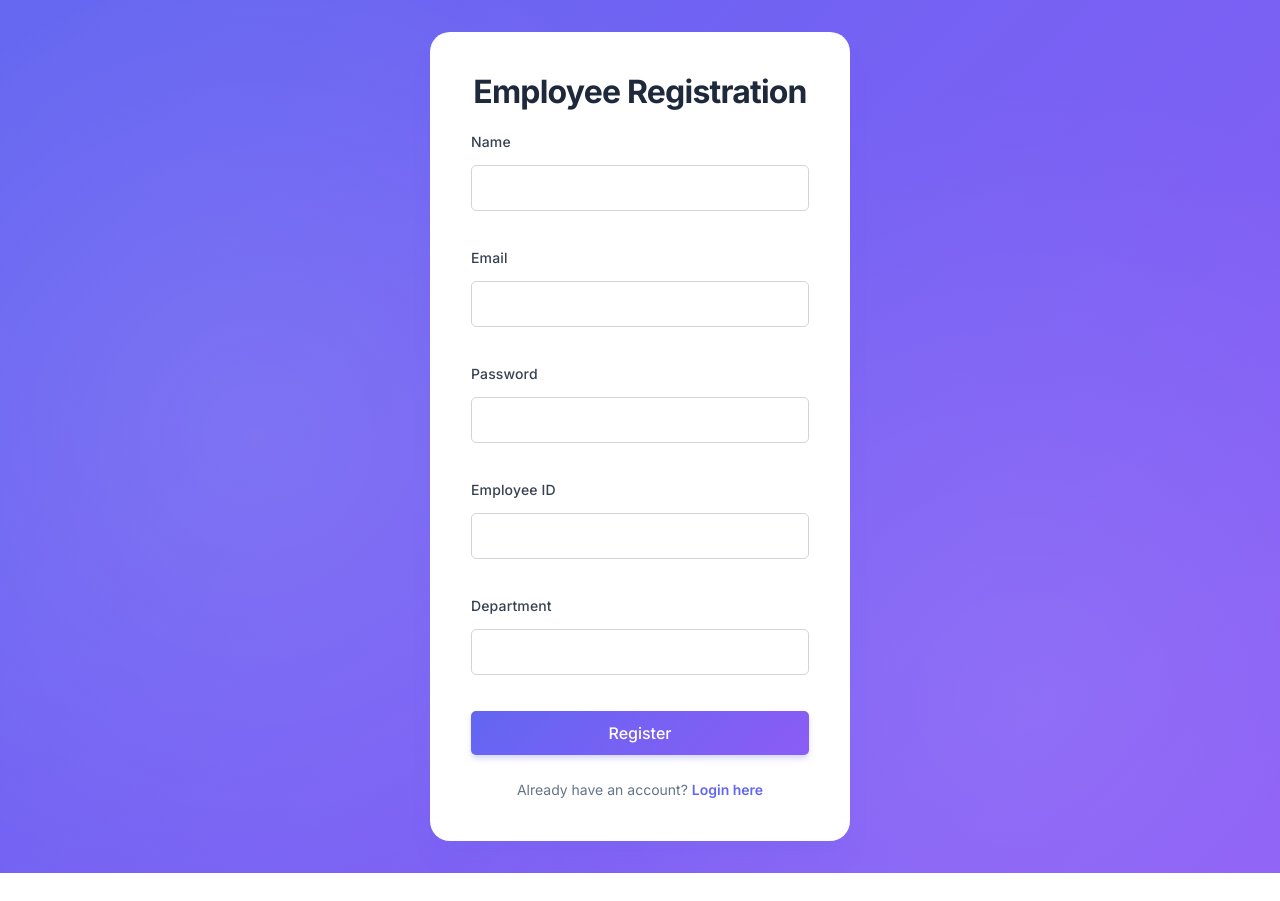
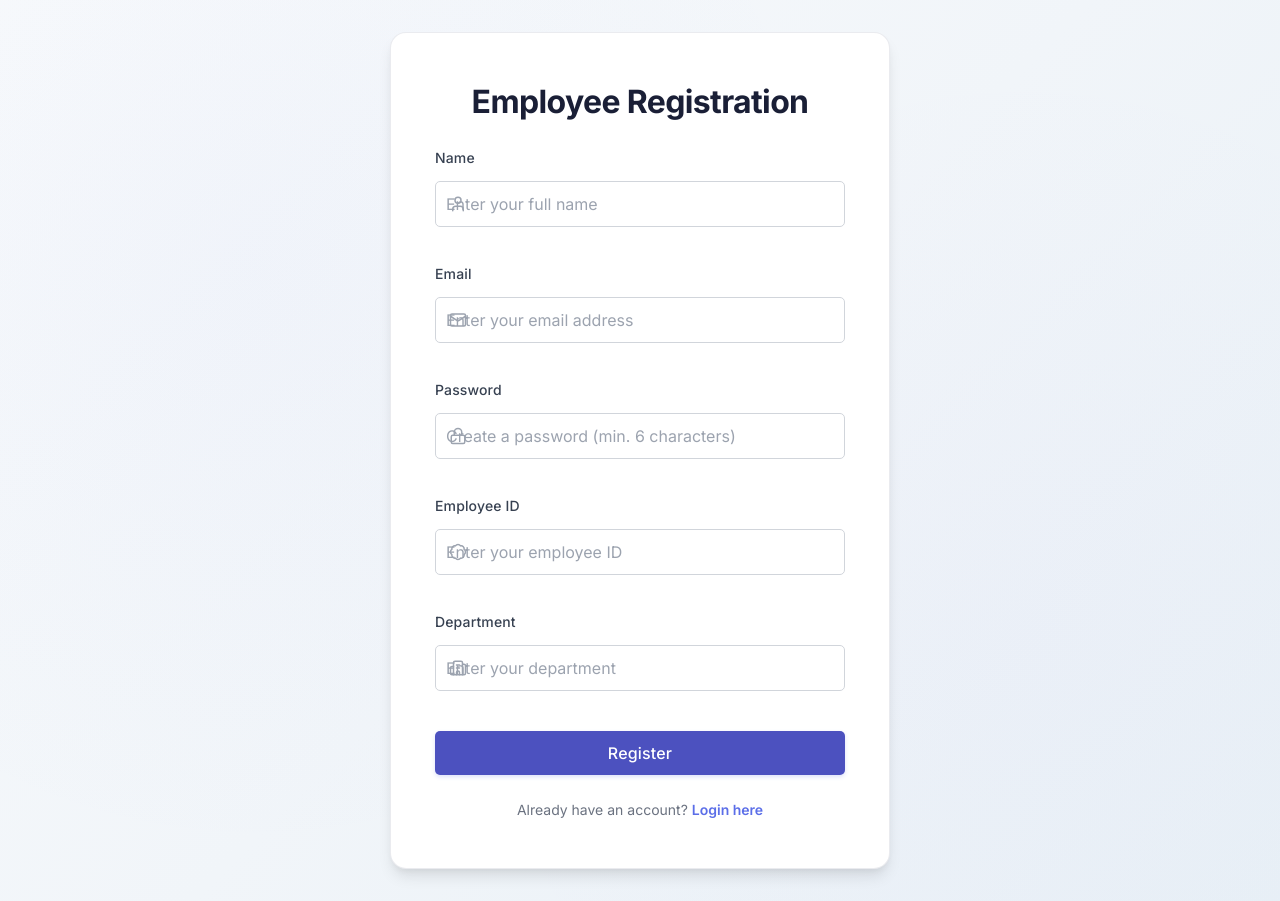
Before and after one commit to Shreyanka-A-Y/Employee-Attendance-System, a React (Create React App) app in the folder frontend/: page /register in a window 1280 px wide. Before the commit the page ends 873 px from the top, so only its background shows below. Built offline with nearby package versions, Linux system fonts and the light colour scheme; no server answers.

Commit message:
backend update

```diff
--- a/frontend/src/pages/employee/Auth.css
+++ b/frontend/src/pages/employee/Auth.css
@@ -1,33 +1,29 @@
-/* Modern Auth Pages - Cohesive SaaS Design */
+/* Modern Corporate Auth Design - Clean & Minimal */
 
 /* ============================================
-   COLOR THEME - Consistent Palette
+   COLOR THEME - Corporate Palette
    ============================================ */
 :root {
-  --primary-color: #6366f1;
-  --primary-dark: #4f46e5;
-  --primary-light: #818cf8;
-  --secondary-color: #8b5cf6;
-  --accent-color: #a78bfa;
-  --background-start: #6366f1;
-  --background-end: #8b5cf6;
+  --primary-color: #5b6ee8;
+  --primary-dark: #4c5dd8;
+  --primary-light: #6d7ef0;
   --card-bg: #ffffff;
-  --text-primary: #1e293b;
-  --text-secondary: #64748b;
-  --text-muted: #94a3b8;
-  --border-color: #e2e8f0;
-  --border-focus: #6366f1;
+  --text-primary: #1a1f36;
+  --text-secondary: #6b7280;
+  --text-muted: #9ca3af;
+  --border-color: #e5e7eb;
+  --border-focus: #5b6ee8;
   --error-bg: #fef2f2;
   --error-border: #fecaca;
   --error-text: #dc2626;
   --shadow-sm: 0 1px 2px 0 rgba(0, 0, 0, 0.05);
-  --shadow-md: 0 4px 6px -1px rgba(0, 0, 0, 0.1), 0 2px 4px -1px rgba(0, 0, 0, 0.06);
+  --shadow-md: 0 4px 6px -1px rgba(0, 0, 0, 0.08), 0 2px 4px -1px rgba(0, 0, 0, 0.04);
   --shadow-lg: 0 10px 15px -3px rgba(0, 0, 0, 0.1), 0 4px 6px -2px rgba(0, 0, 0, 0.05);
-  --shadow-xl: 0 20px 25px -5px rgba(99, 102, 241, 0.1), 0 10px 10px -5px rgba(99, 102, 241, 0.04);
+  --shadow-xl: 0 20px 25px -5px rgba(0, 0, 0, 0.08), 0 10px 10px -5px rgba(0, 0, 0, 0.04);
 }
 
 /* ============================================
-   MAIN CONTAINER
+   MAIN CONTAINER - Soft Neutral Background
    ============================================ */
 .auth-container {
   display: flex;
@@ -35,11 +31,11 @@
   align-items: center;
   min-height: 100vh;
   padding: 2rem;
-  background: linear-gradient(135deg, var(--background-start) 0%, var(--background-end) 100%);
+  background: linear-gradient(135deg, #f8fafc 0%, #f1f5f9 50%, #e8f0f6 100%);
   background-attachment: fixed;
   position: relative;
   overflow: hidden;
-  font-family: 'Inter', -apple-system, BlinkMacSystemFont, 'Segoe UI', 'Roboto', sans-serif;
+  font-family: 'Inter', 'Poppins', -apple-system, BlinkMacSystemFont, 'Segoe UI', 'Roboto', sans-serif;
 }
 
 /* Subtle pattern overlay */
@@ -51,25 +47,25 @@
   right: 0;
   bottom: 0;
   background-image:
-    radial-gradient(circle at 20% 50%, rgba(255, 255, 255, 0.1) 0%, transparent 50%),
-    radial-gradient(circle at 80% 80%, rgba(255, 255, 255, 0.1) 0%, transparent 50%);
+    radial-gradient(circle at 20% 30%, rgba(91, 110, 232, 0.03) 0%, transparent 50%),
+    radial-gradient(circle at 80% 70%, rgba(139, 92, 246, 0.02) 0%, transparent 50%);
   pointer-events: none;
 }
 
 /* ============================================
-   LOGIN CARD
+   AUTH CARD - Clean White Card
    ============================================ */
 .auth-card {
   background: var(--card-bg);
-  padding: 2.5rem 2.5rem;
-  border-radius: 20px;
-  box-shadow: var(--shadow-xl);
+  padding: 3rem 2.75rem;
+  border-radius: 16px;
+  box-shadow: var(--shadow-lg);
   width: 100%;
-  max-width: 420px;
+  max-width: 480px;
   position: relative;
   z-index: 1;
-  animation: slideUp 0.5s ease-out;
-  border: 1px solid rgba(255, 255, 255, 0.2);
+  animation: slideUp 0.4s ease-out;
+  border: 1px solid rgba(229, 231, 235, 0.8);
 }
 
 @keyframes slideUp {
@@ -84,21 +80,21 @@
 }
 
 /* ============================================
-   TYPOGRAPHY
+   TYPOGRAPHY - Clear Hierarchy
    ============================================ */
 .auth-card h2 {
-  margin: 0 0 1.25rem 0;
+  margin: 0 0 1.5rem 0;
   text-align: center;
   color: var(--text-primary);
   font-size: 2rem;
   font-weight: 700;
-  letter-spacing: -0.025em;
-  font-family: 'Inter', -apple-system, BlinkMacSystemFont, 'Segoe UI', sans-serif;
-  line-height: 1.2;
+  letter-spacing: -0.02em;
+  font-family: 'Inter', 'Poppins', -apple-system, BlinkMacSystemFont, 'Segoe UI', sans-serif;
+  line-height: 1.3;
 }
 
 /* ============================================
-   FORM ELEMENTS
+   FORM ELEMENTS - Perfect Alignment
    ============================================ */
 .auth-card form {
   display: flex;
@@ -109,7 +105,8 @@
 .form-group {
   display: flex;
   flex-direction: column;
-  gap: 0.5rem;
+  gap: 0.375rem;
+  position: relative;
 }
 
 .form-group label {
@@ -117,16 +114,38 @@
   font-weight: 600;
   color: var(--text-primary);
   letter-spacing: 0.01em;
-  font-family: 'Inter', sans-serif;
+  font-family: 'Inter', 'Poppins', sans-serif;
+  margin-bottom: 0;
+}
+
+.form-group .input-wrapper {
+  position: relative;
+  display: flex;
+  align-items: center;
+  width: 100%;
+}
+
+.form-group .input-icon {
+  position: absolute;
+  left: 0.875rem;
+  top: 50%;
+  transform: translateY(-50%);
+  color: var(--text-muted);
+  width: 18px;
+  height: 18px;
+  pointer-events: none;
+  z-index: 2;
+  transition: color 0.2s ease;
+  flex-shrink: 0;
 }
 
 .form-group input {
   width: 100%;
-  padding: 0.875rem 1rem;
-  border: 2px solid var(--border-color);
-  border-radius: 12px;
-  font-size: 1rem;
-  font-family: 'Inter', sans-serif;
+  padding: 0.875rem 1rem 0.875rem 3rem;
+  border: 1px solid var(--border-color);
+  border-radius: 10px;
+  font-size: 0.9375rem;
+  font-family: 'Inter', 'Poppins', sans-serif;
   transition: all 0.2s cubic-bezier(0.4, 0, 0.2, 1);
   background: var(--card-bg);
   color: var(--text-primary);
@@ -136,77 +155,67 @@
 
 .form-group input::placeholder {
   color: var(--text-muted);
-  font-family: 'Inter', sans-serif;
+  font-family: 'Inter', 'Poppins', sans-serif;
+  font-weight: 400;
 }
 
 .form-group input:hover {
-  border-color: #cbd5e1;
+  border-color: #d1d5db;
 }
 
 .form-group input:focus {
   border-color: var(--border-focus);
-  box-shadow: 0 0 0 3px rgba(99, 102, 241, 0.1);
+  box-shadow: 0 0 0 3px rgba(91, 110, 232, 0.1);
   background: var(--card-bg);
 }
 
+.form-group:focus-within .input-icon {
+  color: var(--primary-color);
+}
+
 /* ============================================
-   BUTTONS
+   BUTTONS - Bold & Centered
    ============================================ */
 .btn-primary {
   width: 100%;
-  padding: 0.875rem 1.5rem;
-  background: linear-gradient(135deg, var(--primary-color) 0%, var(--secondary-color) 100%);
+  padding: 0.9375rem 1.5rem;
+  background: var(--primary-color);
   color: white;
   border: none;
-  border-radius: 12px;
+  border-radius: 10px;
   font-size: 1rem;
   font-weight: 600;
-  font-family: 'Inter', sans-serif;
+  font-family: 'Inter', 'Poppins', sans-serif;
   cursor: pointer;
   transition: all 0.2s cubic-bezier(0.4, 0, 0.2, 1);
-  box-shadow: 0 4px 6px -1px rgba(99, 102, 241, 0.3);
-  margin-top: 0;
+  box-shadow: 0 2px 4px rgba(91, 110, 232, 0.2);
+  margin-top: 0.25rem;
   position: relative;
   overflow: hidden;
-}
-
-.btn-primary::before {
-  content: '';
-  position: absolute;
-  top: 50%;
-  left: 50%;
-  width: 0;
-  height: 0;
-  border-radius: 50%;
-  background: rgba(255, 255, 255, 0.2);
-  transform: translate(-50%, -50%);
-  transition: width 0.4s, height 0.4s;
-}
-
-.btn-primary:hover::before {
-  width: 300px;
-  height: 300px;
+  letter-spacing: 0.01em;
 }
 
 .btn-primary:hover {
-  transform: translateY(-2px);
-  box-shadow: 0 10px 15px -3px rgba(99, 102, 241, 0.4);
-  background: linear-gradient(135deg, var(--primary-dark) 0%, var(--primary-color) 100%);
+  background: var(--primary-dark);
+  box-shadow: 0 4px 8px rgba(91, 110, 232, 0.3);
+  transform: translateY(-1px);
 }
 
 .btn-primary:active {
   transform: translateY(0);
+  box-shadow: 0 2px 4px rgba(91, 110, 232, 0.2);
 }
 
 .btn-primary:disabled {
-  opacity: 0.7;
+  opacity: 0.6;
   cursor: not-allowed;
   transform: none;
+  background: var(--primary-color);
 }
 
 .btn-primary:disabled:hover {
   transform: none;
-  box-shadow: 0 4px 6px -1px rgba(99, 102, 241, 0.3);
+  box-shadow: 0 2px 4px rgba(91, 110, 232, 0.2);
 }
 
 /* Loading spinner */
@@ -230,18 +239,18 @@
 }
 
 /* ============================================
-   ERROR MESSAGE
+   ERROR MESSAGE - Subtle & Clear
    ============================================ */
 .error {
-  padding: 0.875rem;
+  padding: 0.875rem 1rem;
   background: var(--error-bg);
   border: 1px solid var(--error-border);
   color: var(--error-text);
-  border-radius: 12px;
+  border-radius: 10px;
   margin-bottom: 1rem;
   font-size: 0.875rem;
   font-weight: 500;
-  font-family: 'Inter', sans-serif;
+  font-family: 'Inter', 'Poppins', sans-serif;
   display: flex;
   align-items: center;
   gap: 0.5rem;
@@ -266,43 +275,23 @@
 }
 
 /* ============================================
-   LINKS
+   LINKS - Gentle Captions
    ============================================ */
 .auth-link {
   text-align: center;
-  margin-top: 1rem;
+  margin-top: 1.5rem;
   color: var(--text-secondary);
   font-size: 0.875rem;
-  font-family: 'Inter', sans-serif;
-}
-
-.auth-link:first-of-type {
-  margin-top: 1.5rem;
+  font-family: 'Inter', 'Poppins', sans-serif;
+  font-weight: 400;
 }
 
 .auth-link a {
   color: var(--primary-color);
   text-decoration: none;
   font-weight: 600;
-  transition: all 0.2s ease;
-  position: relative;
-  font-family: 'Inter', sans-serif;
-}
-
-.auth-link a::after {
-  content: '';
-  position: absolute;
-  bottom: -2px;
-  left: 0;
-  width: 0;
-  height: 2px;
-  background: linear-gradient(135deg, var(--primary-color) 0%, var(--secondary-color) 100%);
-  transition: width 0.3s ease;
-  border-radius: 1px;
-}
-
-.auth-link a:hover::after {
-  width: 100%;
+  transition: color 0.2s ease;
+  font-family: 'Inter', 'Poppins', sans-serif;
 }
 
 .auth-link a:hover {
@@ -389,7 +378,7 @@
 
   .auth-card {
     padding: 2.5rem 2rem;
-    border-radius: 16px;
+    border-radius: 14px;
   }
 
   .auth-card h2 {
@@ -398,12 +387,20 @@
   }
 
   .form-group input {
-    padding: 0.75rem 0.875rem;
+    padding: 0.8125rem 1rem 0.8125rem 2.875rem;
     font-size: 0.9375rem;
   }
 
+  .form-group .input-icon {
+    left: 0.75rem;
+    width: 16px;
+    height: 16px;
+    top: 50%;
+    transform: translateY(-50%);
+  }
+
   .btn-primary {
-    padding: 0.75rem 1.25rem;
+    padding: 0.875rem 1.25rem;
     font-size: 0.9375rem;
   }
 }
@@ -415,7 +412,7 @@
 
   .auth-card {
     padding: 2rem 1.5rem;
-    border-radius: 16px;
+    border-radius: 14px;
   }
 
   .auth-card h2 {
@@ -429,6 +426,19 @@
 
   .form-group label {
     font-size: 0.8125rem;
+  }
+
+  .form-group input {
+    padding: 0.75rem 0.875rem 0.75rem 2.75rem;
+    font-size: 0.875rem;
+  }
+
+  .form-group .input-icon {
+    left: 0.6875rem;
+    width: 16px;
+    height: 16px;
+    top: 50%;
+    transform: translateY(-50%);
   }
 
   .auth-link {
@@ -456,3 +466,10 @@
   outline: 2px solid var(--primary-color);
   outline-offset: 2px;
 }
+
+/* ============================================
+   REGISTRATION SPECIFIC STYLES
+   ============================================ */
+.auth-card.register-card {
+  max-width: 500px;
+}
--- a/frontend/src/pages/employee/Register.js
+++ b/frontend/src/pages/employee/Register.js
@@ -2,6 +2,7 @@ import React, { useState, useEffect, useRef } from 'react';
 import { useNavigate, Link } from 'react-router-dom';
 import { useDispatch, useSelector } from 'react-redux';
 import { register, clearError } from '../../store/slices/authSlice';
+import { User, Mail, Lock, Badge, Building2 } from 'lucide-react';
 import './Auth.css';
 
 const EmployeeRegister = () => {
@@ -36,7 +37,7 @@ const EmployeeRegister = () => {
 
   return (
     <div className="auth-container">
-      <div className="auth-card">
+      <div className="auth-card register-card">
         <h2>Employee Registration</h2>
         {error && (
           <div className="error">
@@ -46,52 +47,72 @@ const EmployeeRegister = () => {
         <form onSubmit={handleSubmit}>
           <div className="form-group">
             <label>Name</label>
+            <div className="input-wrapper">
+              <User className="input-icon" size={18} />
               <input
                 type="text"
                 name="name"
                 value={formData.name}
                 onChange={handleChange}
+                placeholder="Enter your full name"
                 required
               />
             </div>
+          </div>
           <div className="form-group">
             <label>Email</label>
+            <div className="input-wrapper">
+              <Mail className="input-icon" size={18} />
               <input
                 type="email"
                 name="email"
                 value={formData.email}
                 onChange={handleChange}
+                placeholder="Enter your email address"
                 required
               />
             </div>
+          </div>
           <div className="form-group">
             <label>Password</label>
+            <div className="input-wrapper">
+              <Lock className="input-icon" size={18} />
               <input
                 type="password"
                 name="password"
                 value={formData.password}
                 onChange={handleChange}
+                placeholder="Create a password (min. 6 characters)"
                 required
                 minLength={6}
               />
             </div>
+          </div>
           <div className="form-group">
             <label>Employee ID</label>
+            <div className="input-wrapper">
+              <Badge className="input-icon" size={18} />
               <input
                 type="text"
                 name="employeeId"
                 value={formData.employeeId}
                 onChange={handleChange}
+                placeholder="Enter your employee ID"
               />
+            </div>
           </div>
           <div className="form-group">
             <label>Department</label>
+            <div className="input-wrapper">
+              <Building2 className="input-icon" size={18} />
               <input
                 type="text"
                 name="department"
                 value={formData.department}
                 onChange={handleChange}
+                placeholder="Enter your department"
               />
+            </div>
           </div>
           <button type="submit" className="btn btn-primary" disabled={loading}>
             {loading ? 'Registering...' : 'Register'}
```
Also changed, not shown: 1 other file (tests, documents, lock files or other folders). Lines whose indentation alone changed are shown as unchanged.
